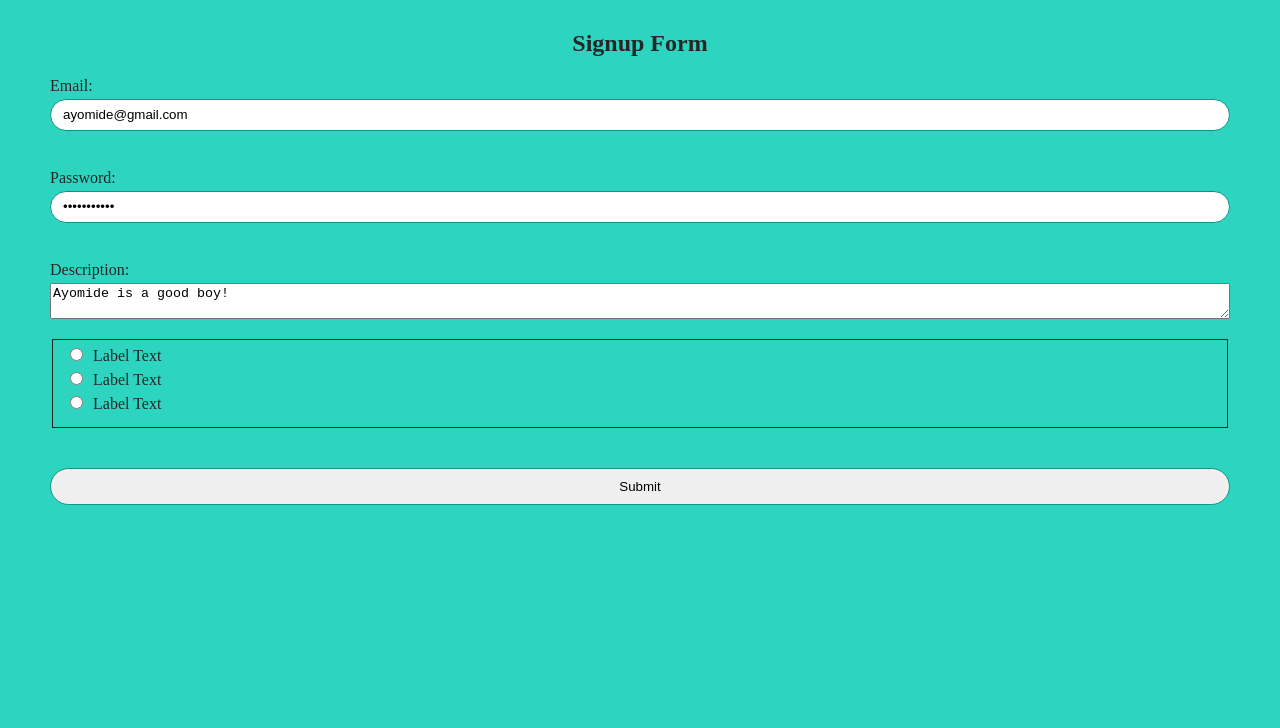
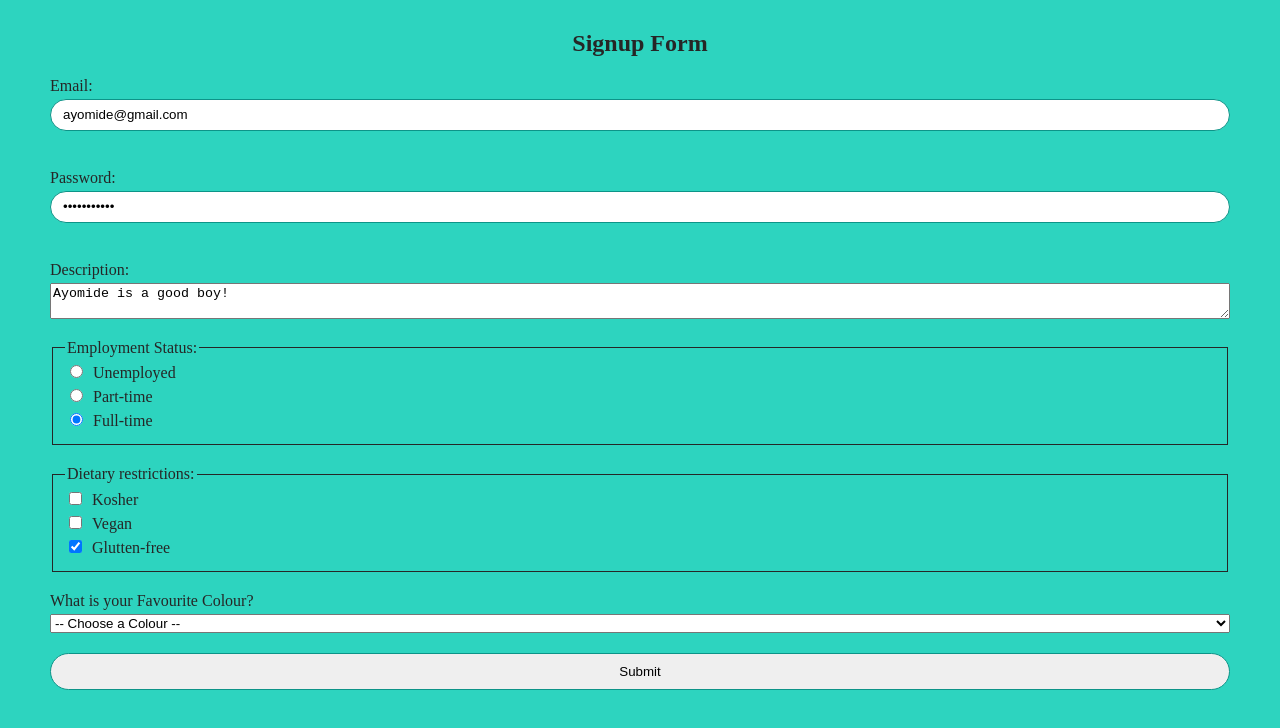
Before and after one commit to ayomidesangogade/React-practice, a React (Vite) app in the folder react-practice/: page / in a window 1280 px wide. Shown: the top 728 px of the page. Built offline with nearby package versions, Linux system fonts and the light colour scheme.

Commit message:
Enhance form functionality: add employment status, dietary restrictions, and favorite color selection

```diff
--- a/react-practice/src/Form.jsx
+++ b/react-practice/src/Form.jsx
@@ -3,12 +3,9 @@ import "../src/form.css"
 function Form() {
 
     function signUpForm(formData) {
-        const email = formData.get("email")
-        const password = formData.get("password")
-        const text = formData.get("description")
-        console.log(email)
-        console.log(password)
-        console.log(text)
+        const data = Object.fromEntries(formData)
+        // const dietaryData = data.dietaryRestrictions
+        console.log(dietaryData)
     }
     return (
         <section>
@@ -26,19 +23,48 @@ function Form() {
                 <textarea id="description" name="description" defaultValue="Ayomide is a good boy!"></textarea>
 
                 <fieldset>
+                    <legend>Employment Status:</legend>
                     <label>
-                        <input type="radio" name="employmentStatus" />
-                        Label Text
+                        <input type="radio" name="employmentStatus" value="Unemployed"/>
+                        Unemployed
                     </label>
                     <label>
-                        <input type="radio" name="employmentStatus" />
-                        Label Text
+                        <input type="radio" name="employmentStatus" value="Part-time"/>
+                        Part-time
                     </label>
                     <label>
-                        <input type="radio" name="employmentStatus" />
-                        Label Text
+                        <input type="radio" name="employmentStatus" defaultChecked="true" value="Full-time" />
+                        Full-time
                     </label>
                 </fieldset>
+
+                <fieldset>
+                    <legend>Dietary restrictions:</legend>
+                    <label>
+                        <input type="checkbox" name="dietaryRestrictions" value="kosher"/>
+                        Kosher
+                    </label>
+                    <label>
+                        <input type="checkbox" name="dietaryRestrictions" value="vegan"/>
+                        Vegan
+                    </label>
+                    <label>
+                        <input type="checkbox" name="dietaryRestrictions" value="glutten-free" defaultChecked="true" />
+                        Glutten-free
+                    </label>
+                </fieldset>
+
+                <label htmlFor="favColour">What is your Favourite Colour?</label>
+                <select id="favColour" name="favColour" required>
+                    <option value="">-- Choose a Colour --</option>
+                    <option value="red">Red</option>
+                    <option value="orange">Orange</option>
+                    <option value="yellow">Yellow</option>
+                    <option value="green">Green</option>
+                    <option value="blue">Blue</option>
+                    <option value="indigo">Indigo</option>
+                    <option value="violet">Violet</option>
+                </select>
                 <button>Submit</button>
             </form>
         </section>
```
